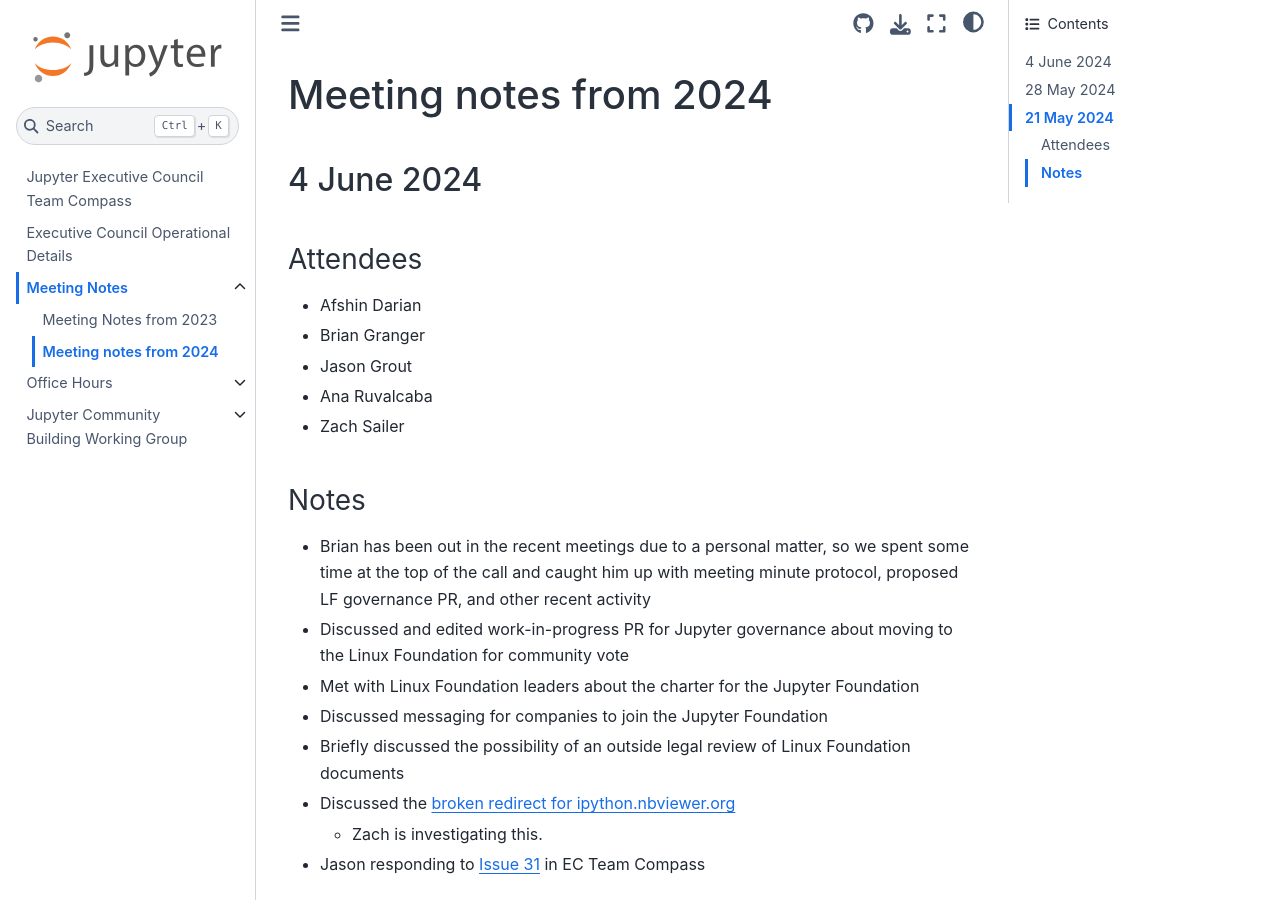
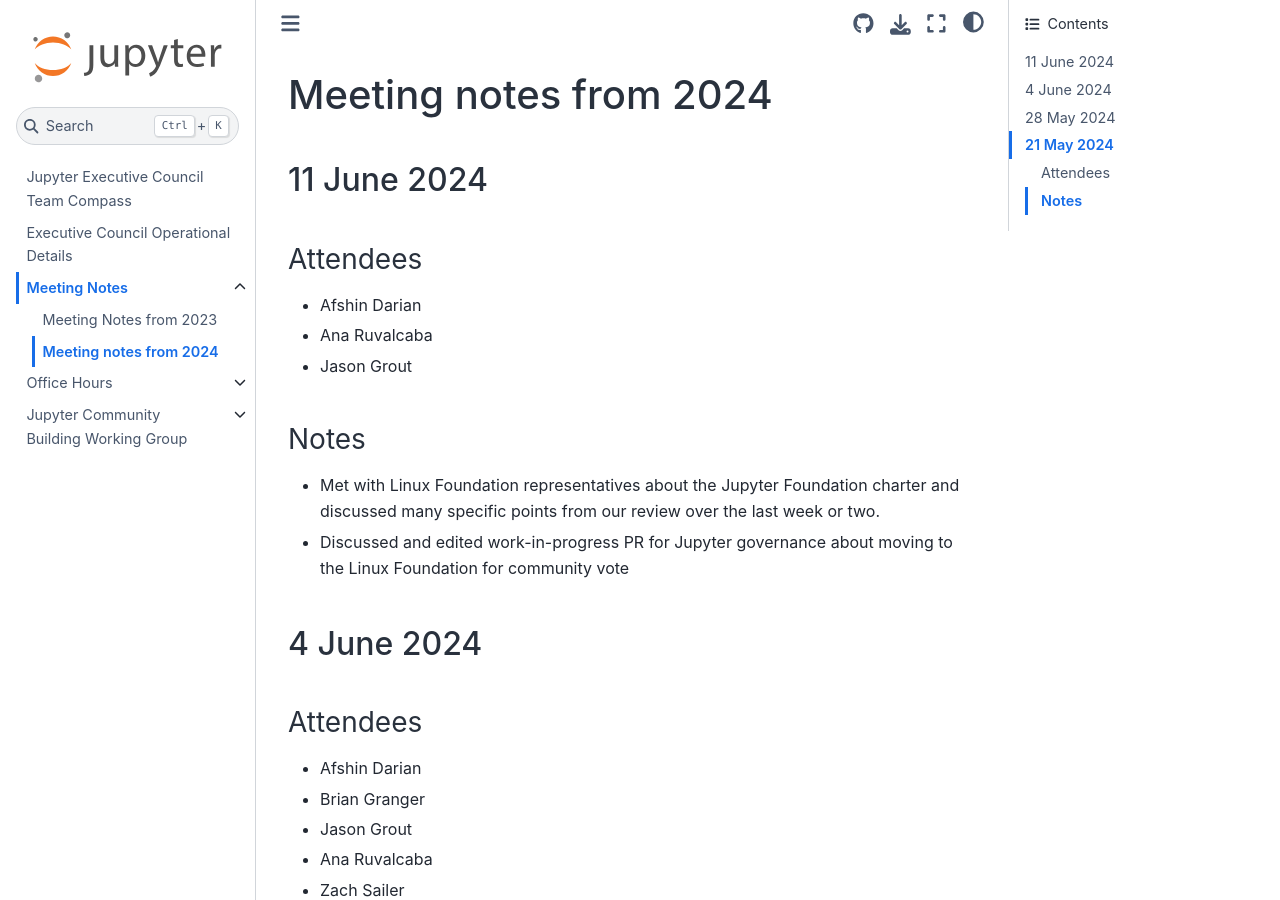
Before and after one commit to jupyter-governance/ec-team-compass, a Sphinx documentation site: the page built from docs/meeting_notes/2024.md, in a window 1280 px wide and 900 px high. Built offline with Sphinx 7.4.7 and the Sphinx Book theme 1.1.4, drawn with Linux system fonts in a browser that asks for light colours.

Commit message:
Add meeting minutes for 11 June 2024

```diff
--- a/docs/meeting_notes/2024.md
+++ b/docs/meeting_notes/2024.md
@@ -1,4 +1,16 @@
 # Meeting notes from 2024
+
+## 11 June 2024
+
+### Attendees
+
+- Afshin Darian
+- Ana Ruvalcaba
+- Jason Grout
+
+###  Notes
+- Met with Linux Foundation representatives about the Jupyter Foundation charter and discussed many specific points from our review over the last week or two.
+- Discussed and edited work-in-progress PR for Jupyter governance about moving to the Linux Foundation for community vote
 
 ## 4 June 2024
 
```
